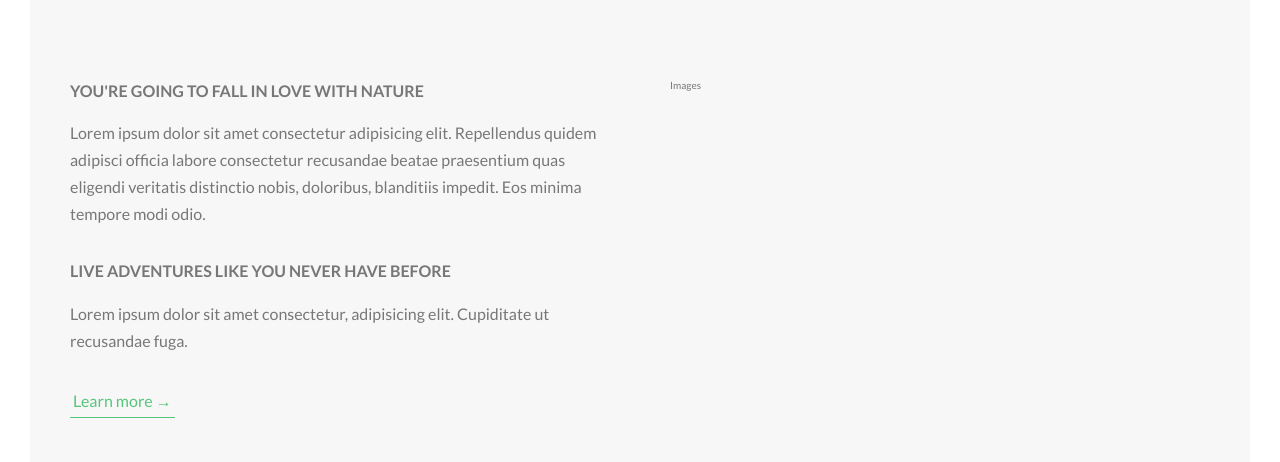
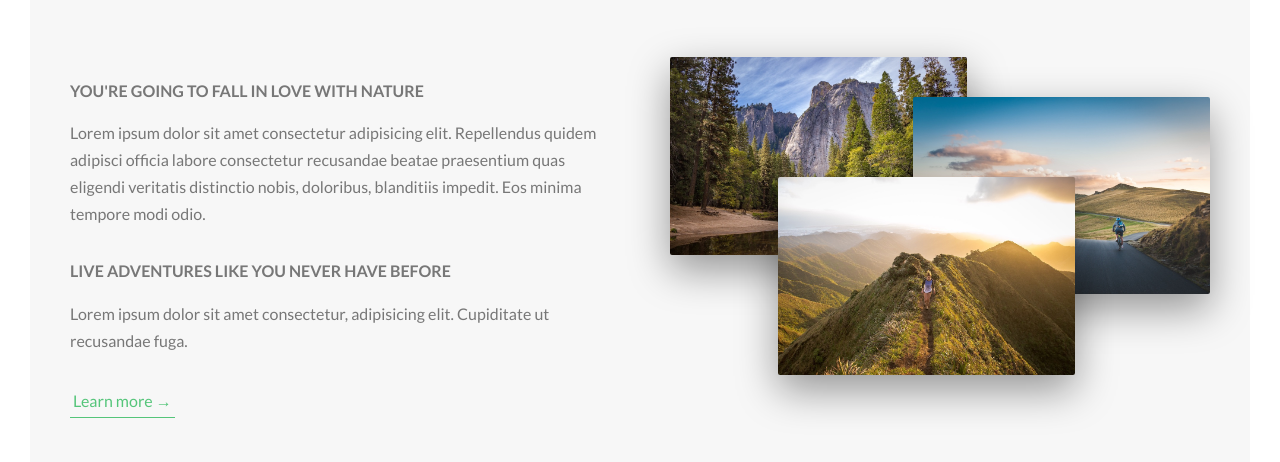
Before and after one commit to DeanNab175/natours, a website: page index.html in a window 1280 px wide. Shown: the part 943-1405 px from the top of the page. Drawn offline with Linux system fonts and the light colour scheme.

Commit message:
style: about section images

```diff
--- a/index.html
+++ b/index.html
@@ -50,7 +50,13 @@
 
                         <a href="#" class="btn-text">Learn more &rarr;</a>
                     </div>
-                    <div class="col-1-of-2">Images</div>
+                    <div class="col-1-of-2">
+                        <div class="composition">
+                            <img src="img/nat-1-large.jpg" alt="Photo 1" class="composition__photo composition__photo--p1">
+                            <img src="img/nat-2-large.jpg" alt="Photo 2" class="composition__photo composition__photo--p2">
+                            <img src="img/nat-3-large.jpg" alt="Photo 3" class="composition__photo composition__photo--p3">
+                        </div>
+                    </div>
                 </div>
 
             </section>
--- /dev/null
+++ b/sass/components/_composition.scss
@@ -0,0 +1,40 @@
+.composition {
+    position: relative;
+    &__photo {
+        width: 55%;
+        box-shadow: 0 1.5rem 4rem rgba($color-black, .4);
+        border-radius: 2px;
+        position: absolute;
+        z-index: 10;
+        transition: all .2s;
+        outline-offset: 2rem;
+
+        &--p1 {
+            left: 0;
+            top: -2rem;
+        }
+
+        &--p2 {
+            right: 0;
+            top: 2rem;
+        }
+
+        &--p3 {
+            left: 20%;
+            top: 10rem;
+        }
+
+        &:hover {
+            outline: 1.5rem solid $color-primary;
+            transform: scale(1.05) translateY(-.5rem);
+            box-shadow: 0 2.5rem 4rem rgba($color-black, .5);
+            z-index: 20;
+        }
+
+    }
+
+    &:hover &__photo:not(:hover) {
+        transform: scale(.95);
+    }
+
+}
--- a/sass/main.scss
+++ b/sass/main.scss
@@ -8,6 +8,7 @@
 @import 'base/utilities';
 
 @import 'components/button';
+@import 'components/composition';
 
 @import 'layout/grid';
 @import 'layout/header';
```
Also changed, not shown: css/style.css.
